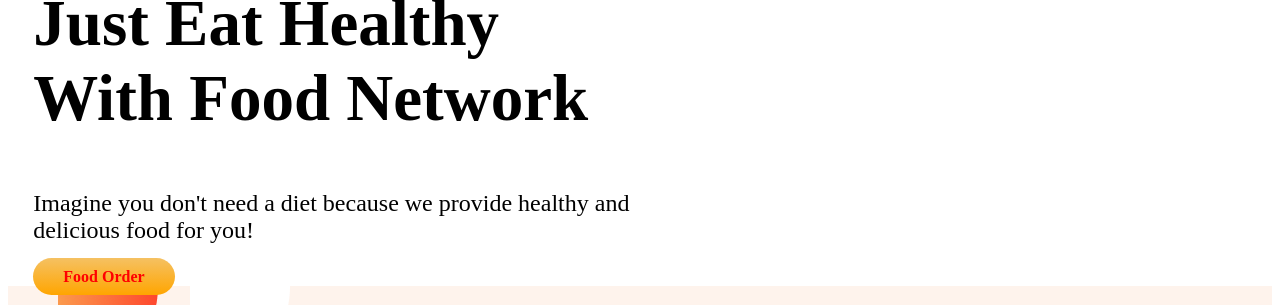
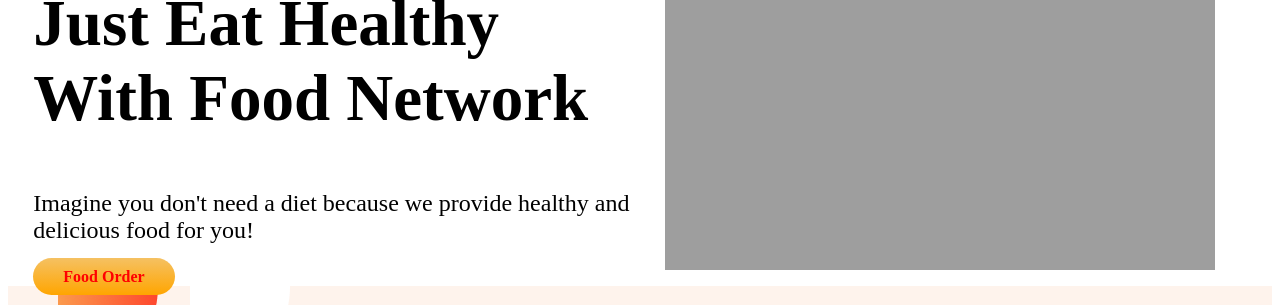
Before and after one commit to Yeamind/practice-day-project, a plain HTML site: page index.html in a window 1280 px wide. Shown: the part 151-456 px from the top of the page. Drawn offline with Linux system fonts and the light colour scheme; the site is published under a folder, as on GitHub Pages, so addresses that start at the root find nothing.

Commit message:
image path correction done

```diff
--- a/index.html
+++ b/index.html
@@ -23,7 +23,7 @@
       <a href="#" class="anchor-button">Food Order</a>
     </div>
     <div class="big-img half-width">
-      <img src="/images/Compressed PNG Image.png" alt="">
+      <img src="images/Compressed PNG Image.png" alt="">
     </div>
   </section>
   <section class="about-me-sec">
```
